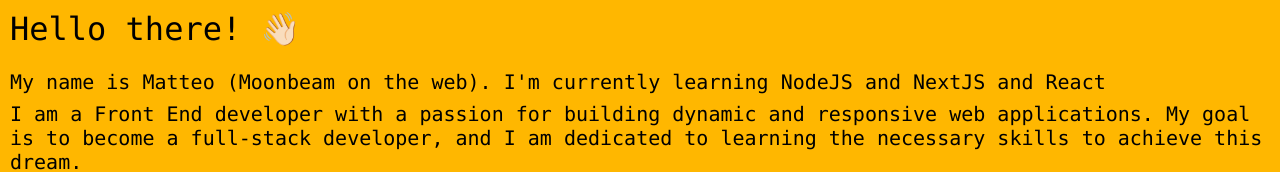
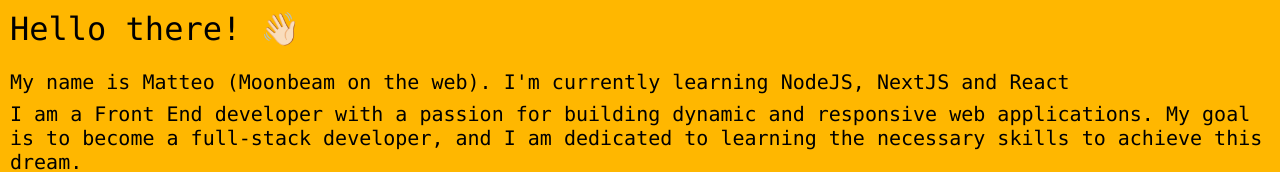
Before and after one commit to Moondevbeam/MoonWS-2.0, a React (Create React App) app: page / in a window 1280 px wide. Shown: the part 135-307 px from the top of the page. Built offline with nearby package versions, Linux system fonts and the light colour scheme.

Commit message:
fixed typo in introduction

```diff
--- a/src/pages/Introduction.js
+++ b/src/pages/Introduction.js
@@ -8,7 +8,7 @@
             <h1>Hello there! 👋🏻</h1>
             <h5>
         My name is Matteo (Moonbeam on the web).
-        I'm currently learning NodeJS and NextJS and React</h5>
+        I'm currently learning NodeJS, NextJS and React</h5>
     <h5>I am a Front End developer with a passion for building dynamic and responsive web applications.
         My goal is to become a full-stack developer, and I am dedicated to learning the necessary skills to achieve this dream.</h5>
     </div>
```
